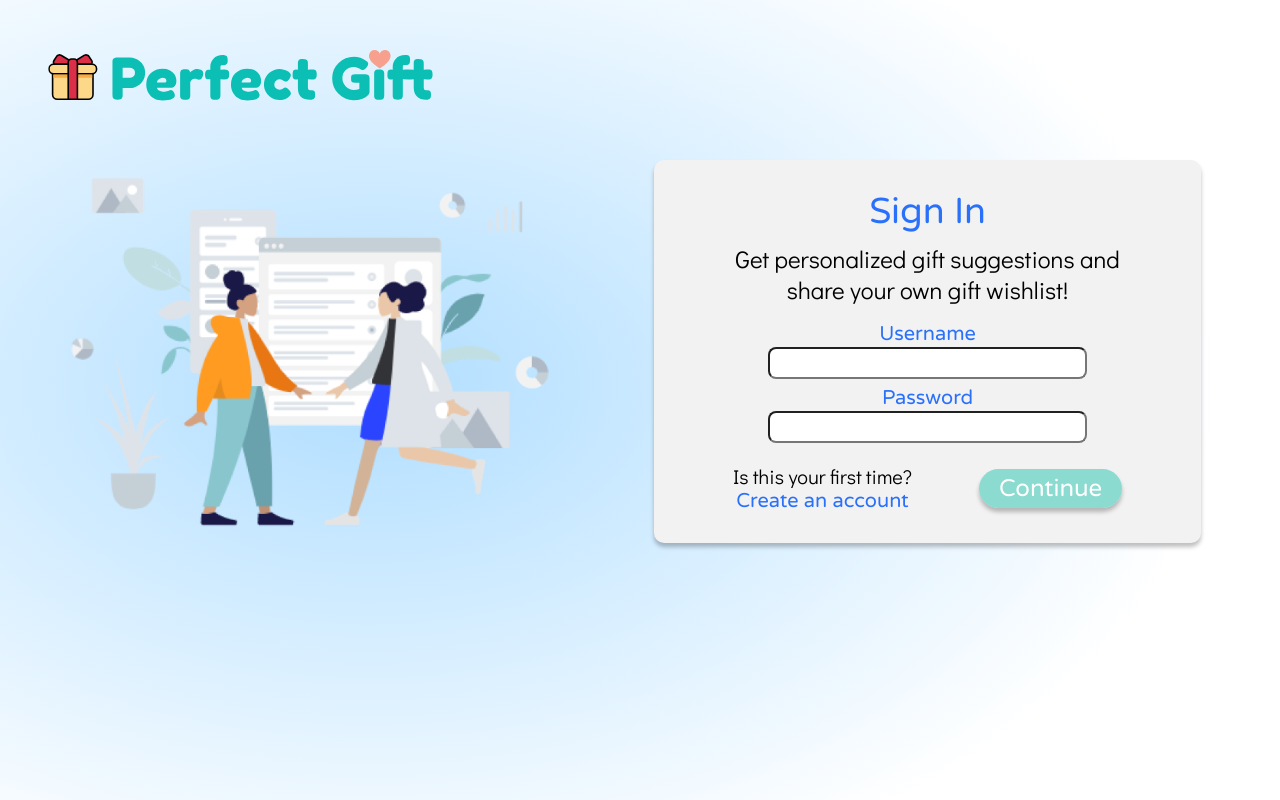
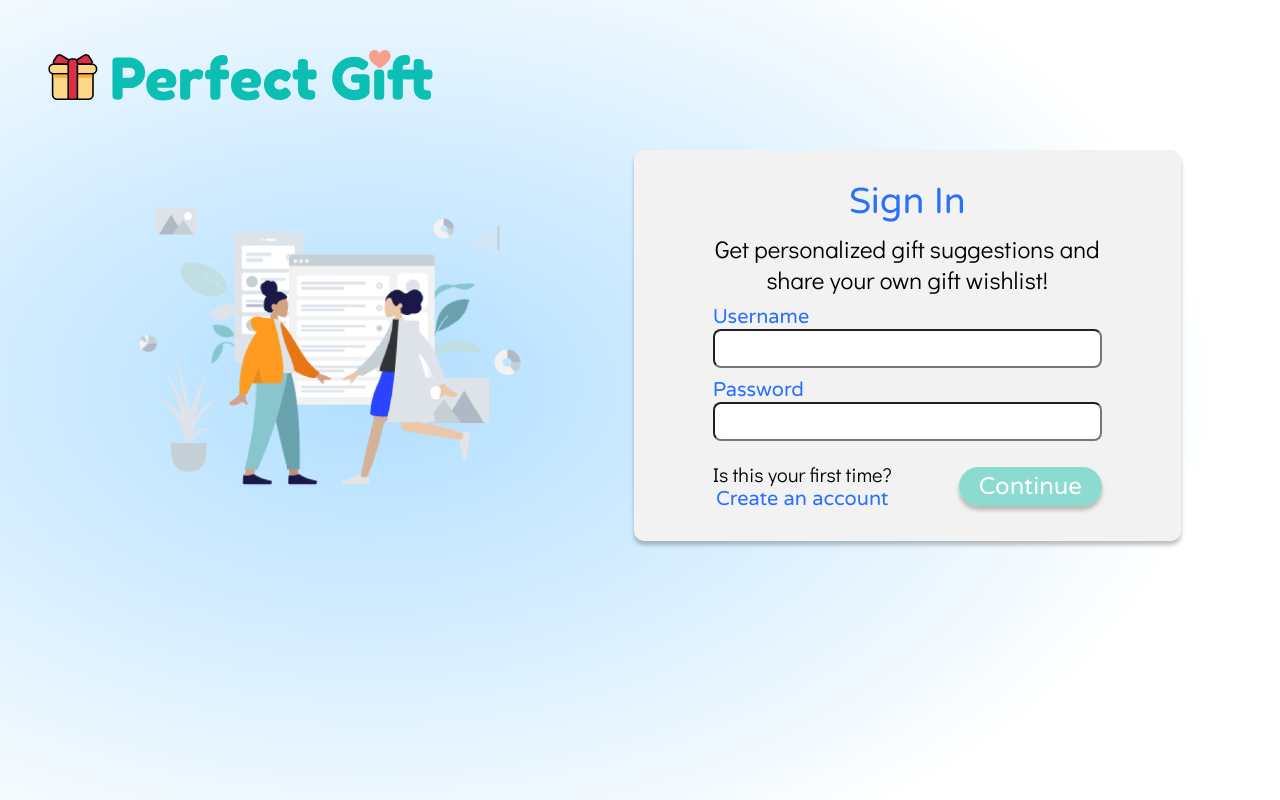
Before and after one commit to venuswku/perfect-gift, a React (Create React App) app: page /sign_in in a window 1280 px wide. Built offline with nearby package versions, Linux system fonts and the light colour scheme.

Commit message:
made textboxes on sign in page the correct size & positioned input fields in right place

```diff
--- a/src/pages/Sign_In/Sign_In.css
+++ b/src/pages/Sign_In/Sign_In.css
@@ -5,7 +5,7 @@
 }
 
 .signInContent {
-  padding-top: 160px;
+  padding-top: 150px;
   padding-left: 2%;
   width: 95vw;
   display: flex;
@@ -15,9 +15,8 @@
 }
 
 .signInPic {
-  width: 50%;
-  height: 50%;
-  margin-left: -5%;
+  width: 40%;
+  height: 40%;
 }
 
 .signInForm {
@@ -54,6 +53,12 @@
   width: 80%;
 }
 
+.usernamePassword {
+  display: flex;
+  flex-direction: column;
+  margin-bottom: 10px;
+}
+
 .signInLabel {
   font-size: 20px;
   font-family: 'Varela Round';
@@ -62,9 +67,8 @@
 }
 
 .signInTextbox {
-  font-size: 20px;
+  font-size: 25px;
   font-family: 'Didact Gothic';
-  width: 80%;
   border-radius: 8px;
   outline: none;
   margin: 0;
--- a/src/pages/Sign_In/Sign_In.js
+++ b/src/pages/Sign_In/Sign_In.js
@@ -14,11 +14,14 @@ function Sign_In() {
                     <p className="signInTitle">Sign In</p>
                     <p className="signInBenefits">Get personalized gift suggestions and share your own gift wishlist!</p>
                     <form className="userInfo">
-                        <label for='username' className='signInLabel'>Username</label>
-                        <input type='text' name='username' className='signInTextbox'></input>
-                        <label for='password' className='signInLabel'>Password</label>
-                        <input type='text' name='password' className='signInTextbox'></input>
-                        <br/>
+                        <div className="usernamePassword">
+                            <label for='username' className='signInLabel'>Username</label>
+                            <input type='text' name='username' className='signInTextbox'></input>
+                        </div>
+                        <div className="usernamePassword">
+                            <label for='password' className='signInLabel'>Password</label>
+                            <input type='text' name='password' className='signInTextbox'></input>
+                        </div>
                         <div className="createAccountOrContinue">
                             <div className="firstTime">
                                 Is this your first time?
```
